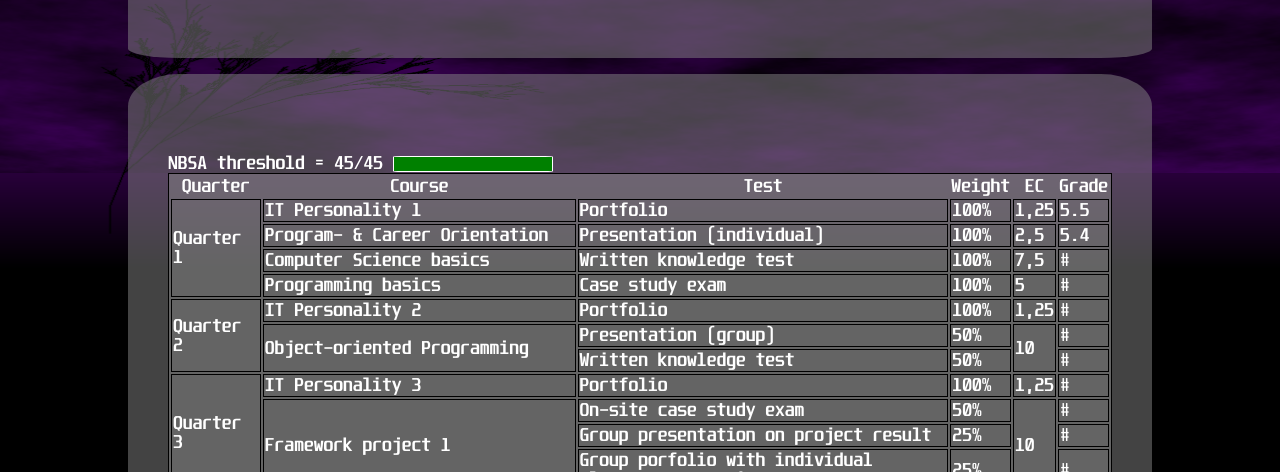
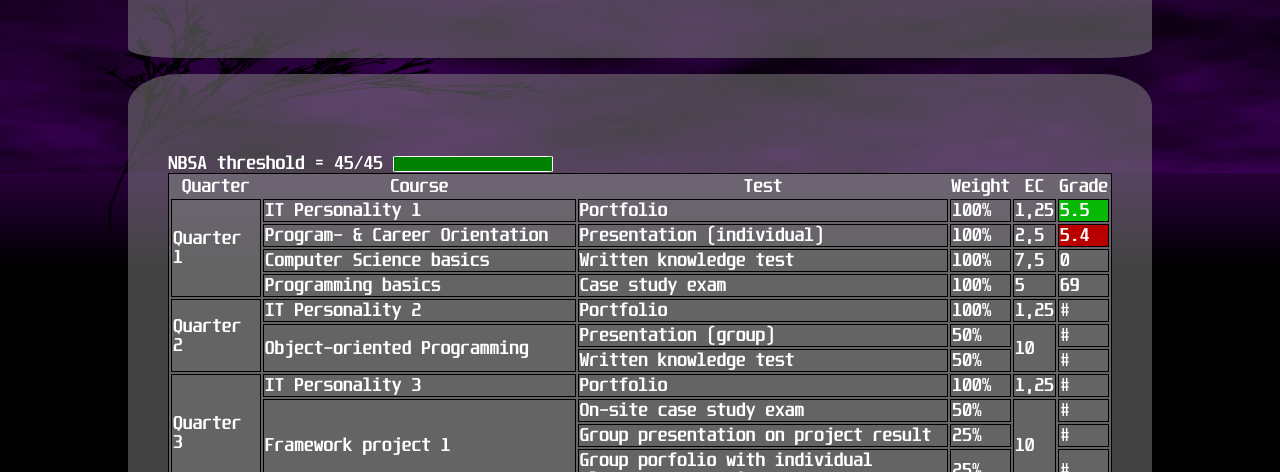
Before and after one commit to Roos-Skywalker/PCO, a website: page dashboard/index.html in a window 1280 px wide. Both pictures are taken after a click on the element "5.5". Shown: the part 328-800 px from the top of the page. Drawn offline with Linux system fonts and the light colour scheme.

Commit message:
JS now dynamically applies CSS and refactored functions

```diff
--- a/assets/js/javascript.js
+++ b/assets/js/javascript.js
@@ -9,14 +9,34 @@ function onWindowLoad() {
   for (i = 0; i < gradeClass.length; i++) { //Iterate through the collection, but do not use as-is.
     const gradeElement = gradeClass[i]; //Gain access to the individual class elements. Because the parent element is looped, you gain access to them all. Work from here.
     const grade = parseFloat(gradeElement.innerText); //Declare the actual graded number inside the HTML and force it to become a number.
-    addEvent(gradeElement, grade); // Pass the following variables to the next function.
+    testForGrade(gradeElement, grade); // Call function to test whether the grade passes. Grade
   }
 }
 
 /**
- *
+ * Uses an if-statement to determine whether the grade passes or not, then call the next function.
  * @param {Document} gradeElement Child from the gradeClass variable.
- * @param {Number} grade Child's innertext value parsed into a floating point number. Used to pass to next function.
+ * @param {Number} grade Child's innertext value parsed into a floating point number. Then passed to the next function as a string parameter.
+ * @returns
+ */
+function testForGrade(gradeElement, grade) {
+    if (grade >= 5.5 && grade <= 10) {
+    gradeElement.className = 'grade passingGrade';
+    return addEvent(gradeElement, 'pass'); // Sets the grade parameter value to the string 'pass'.
+
+  } else if (grade > 0 && grade < 5.5) {
+    gradeElement.className = 'grade failedGrade';
+    return addEvent(gradeElement, 'fail'); // Sets the grade parameter value to the string 'fail'.
+
+  } else {
+    return;
+  }
+}
+
+/**
+ * Adds an event listener with the CSS class as the grade parameter, string type. Based on the testForGrade function is either 'pass' or 'fail'.
+ * @param {Document} gradeElement Child from the gradeClass variable.
+ * @param {className} grade Child's innertext set as a string, either 'pass' or 'fail'.
  */
 function addEvent(gradeElement, grade) {
   gradeElement.addEventListener("click", function() {
@@ -26,18 +46,9 @@ function addEvent(gradeElement, grade) {
 
 /**
  * Test whether or not the grade passes, then plays the corresponding sound.
- * @param {Number} grade gradeClass.gradeElement.innerText floating point value representing grade.
+ * @param {className} grade Child's innertext set as a string, either 'pass' or 'fail'.
  */
 function playSound(grade) {
-  if (grade >= 5.5) {
-    const passAudioInHTML = document.getElementById("pass");
-    passAudioInHTML.play();
-    console.log(`Passed grade ${grade}`);
-  } else if (grade < 5.5) {
-    const failAudioInHTML = document.getElementById("fail");
-    failAudioInHTML.play();
-    console.log(`Failed grade ${grade}`);
-  } else {
-    console.warn(`This grade is not a number. ${grade}.`)
-  }
+    const gradeAudioInHTML = document.getElementById(grade);
+    gradeAudioInHTML.play();
 }
--- a/dashboard/index.html
+++ b/dashboard/index.html
@@ -76,7 +76,7 @@
         <td>Written knowledge test</td>
         <td>100%</td>
         <td>7,5</td>
-        <td class="grade">#</td>
+        <td class="grade">0</td>
       </tr>
       <tr>
         <!-- <td></td> -->
@@ -84,7 +84,7 @@
         <td>Case study exam</td>
         <td>100%</td>
         <td>5</td>
-        <td class="grade">#</td>
+        <td class="grade">69</td>
       </tr>
       <tr>
         <td rowspan="3">Quarter 2</td>
```
